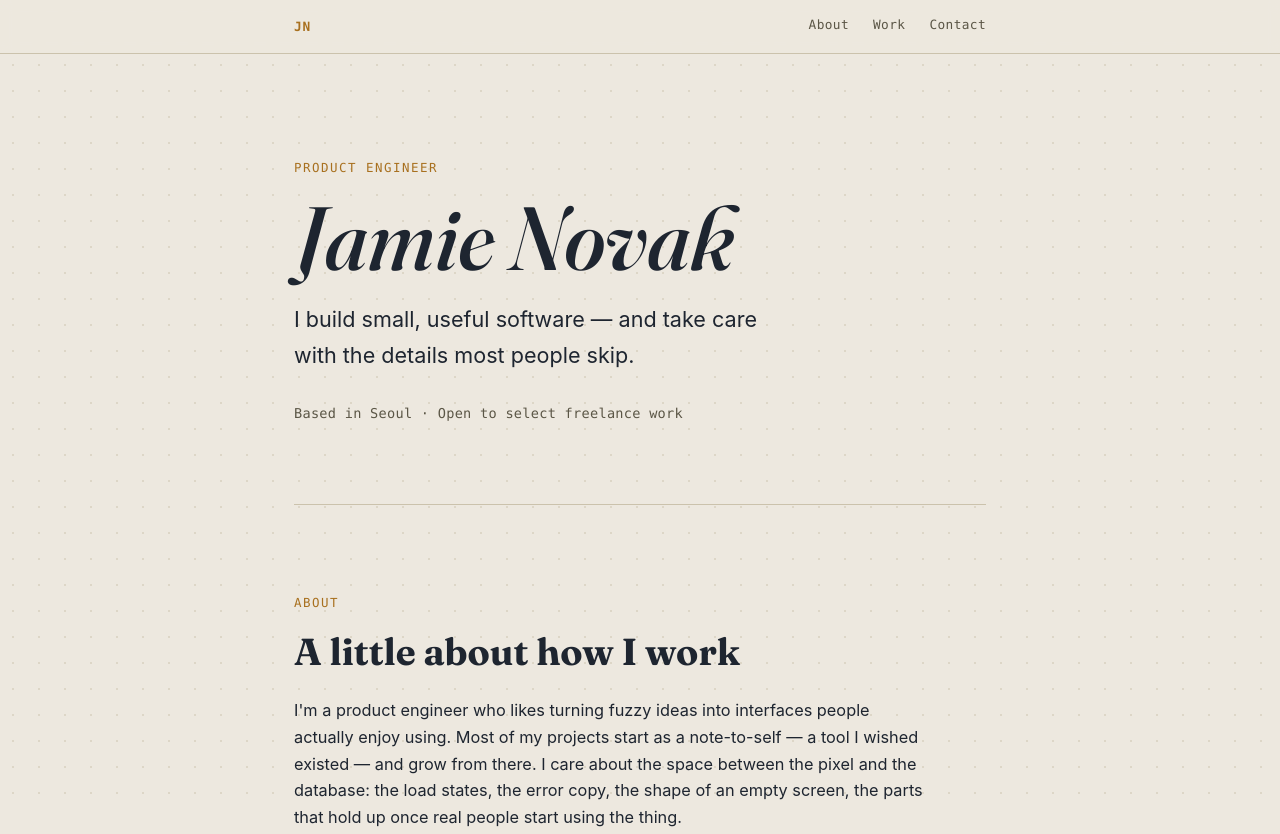
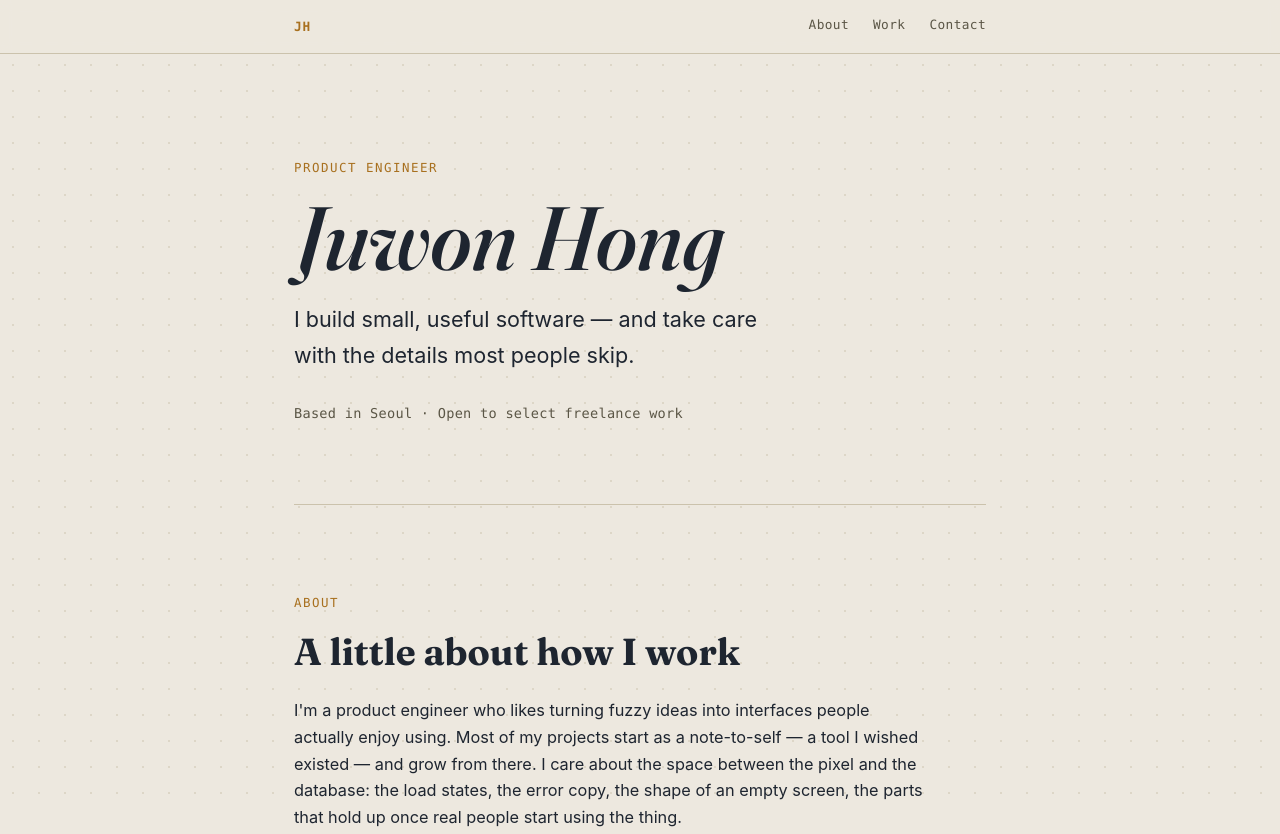
Before and after one commit to eaglewone/portfolio, a plain HTML site: page index.html in a window 1280 px wide. Shown: the top 834 px of the page. Drawn offline with Linux system fonts and the light colour scheme.

Commit message:
Update name to Juwon Hong

```diff
--- a/index.html
+++ b/index.html
@@ -3,7 +3,7 @@
 <head>
 <meta charset="UTF-8">
 <meta name="viewport" content="width=device-width, initial-scale=1.0">
-<title>Jamie Novak — Product Engineer</title>
+<title>Juwon Hong — Product Engineer</title>
 <style>
   @font-face {
     font-family: 'Fraunces Italic';
@@ -400,7 +400,7 @@
 
 <header class="site-header">
   <nav>
-    <span class="wordmark">JN</span>
+    <span class="wordmark">JH</span>
     <div class="nav-links">
       <a href="#about">About</a>
       <a href="#work">Work</a>
@@ -413,7 +413,7 @@
   <div class="wrap">
     <section class="hero">
       <p class="eyebrow hero-eyebrow">Product Engineer</p>
-      <h1 class="hero-name">Jamie Novak</h1>
+      <h1 class="hero-name">Juwon Hong</h1>
       <p class="hero-tagline">I build small, useful software — and take care with the details most people skip.</p>
       <p class="hero-meta">Based in Seoul · Open to select freelance work</p>
     </section>
@@ -479,7 +479,7 @@
 </main>
 
 <footer class="site-footer">
-  <p>© 2026 Jamie Novak</p>
+  <p>© 2026 Juwon Hong</p>
   <p class="footer-note">Template preview — swap in your own name, work, and links.</p>
 </footer>
 
```
